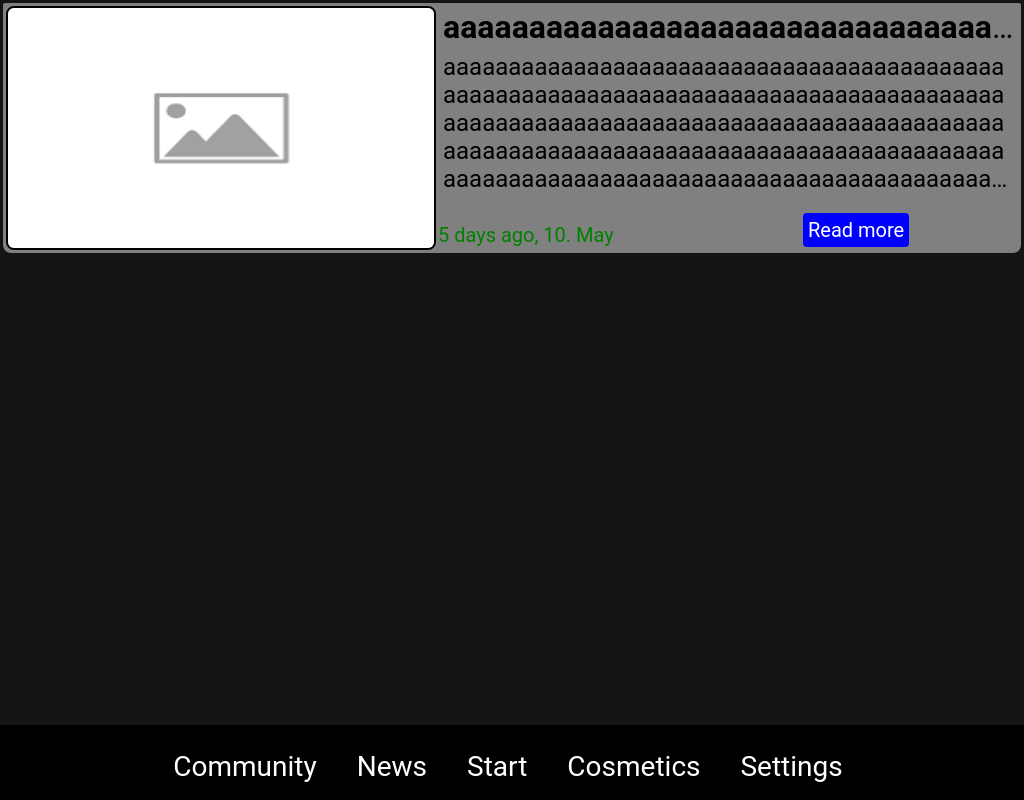
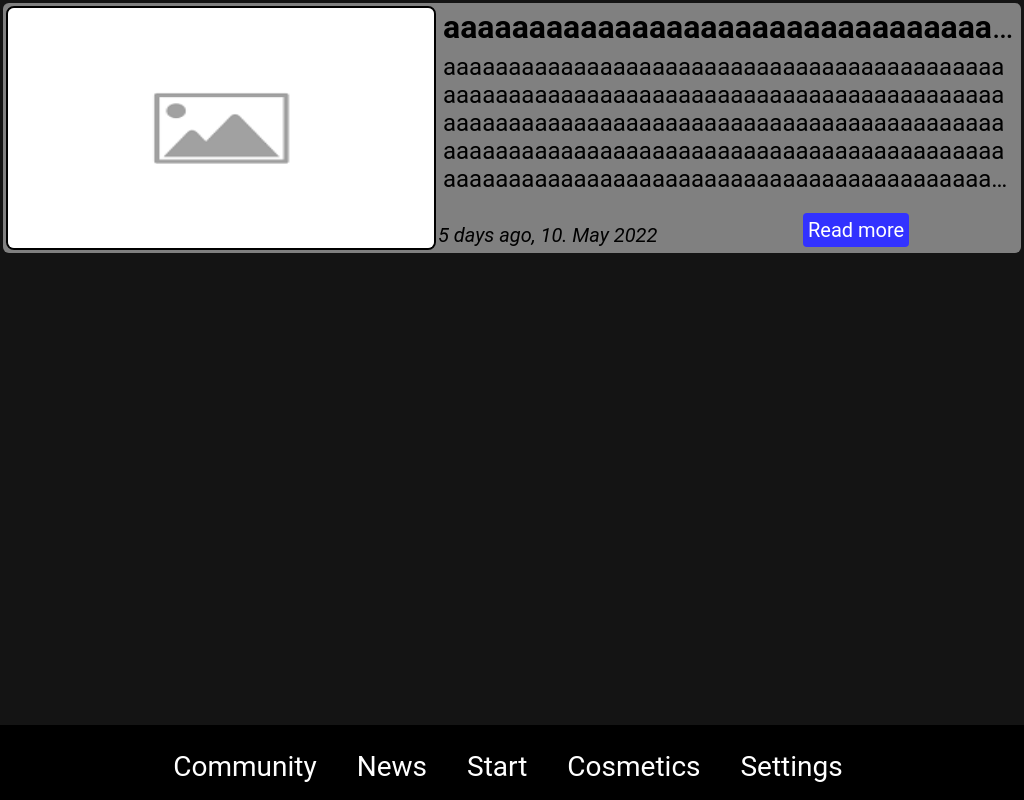
Before and after one commit to EwanFabiani/TechClient-Launcher, an Electron app: page src/windows/news/index.html in a window 1024 px wide. Drawn offline with Linux system fonts and the light colour scheme; files whose address does not match are found by name.

Commit message:
Small Changes

```diff
--- a/src/index.js
+++ b/src/index.js
@@ -17,8 +17,6 @@ const createWindow = () => {
       win.show();
     })
 
-    win.on('closed', () => app.quit());
-
     win.loadFile('src/windows/start/index.html');
 
     try { require('electron-reloader')(module);} catch {};
--- a/src/windows/news/index.html
+++ b/src/windows/news/index.html
@@ -22,7 +22,7 @@
         </div>
 
         <div class="firstreleasedate">
-          <p>5 days ago, 10. May</p>
+          <p>5 days ago, 10. May 2022</p>
         </div>
 
         <div class="firstreadmore">
--- a/src/windows/news/styles.css
+++ b/src/windows/news/styles.css
@@ -2,10 +2,8 @@
     position: relative;
     font-size: 24px;
     background-color: gray;
-    border-radius: 8px;
+    border-radius: 6px;
     margin: -5px;
-    border-top-left-radius: 2px;
-    border-top-right-radius: 2px;
 }
 
 
@@ -38,7 +36,7 @@
     left: 435px;
     top: 50px;
     width: calc(100% - 440px);
-    height: 135px;
+    height: 140px;
     display: -webkit-box;
     -webkit-line-clamp: 5;
     -webkit-box-orient: vertical;
@@ -57,7 +55,8 @@
     left: 435px;
     height: 20px;
     font-size: 20px;
-    color: green;
+    color: black;
+    font-style: italic;
 }
 
 .firstreadmore p{
@@ -66,7 +65,7 @@
     left: 800px;
     font-size: 20px;
     color: white;
-    background-color: blue;
+    background-color: rgb(50, 50, 255);
     padding: 5px;
     border-radius: 4px;
     cursor: pointer;
@@ -74,7 +73,10 @@
 }
 
 .firstreadmore:hover p {
-    background-color: lightblue;
+    cursor: pointer;
+    transform: scale(1.05);
+    background-color: rgb(60, 60, 255);
+    border-radius: 6px;
 }
 
 .news {
```
